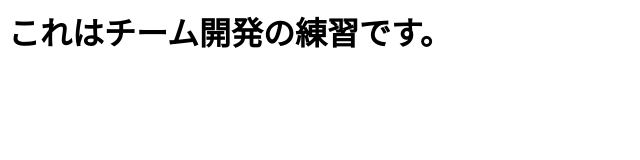
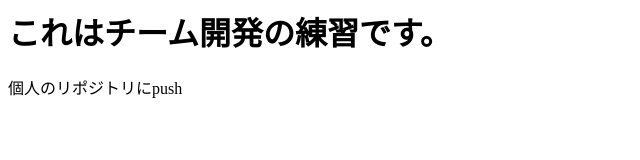
Before and after one commit to daitenn/recursion_practice, a plain HTML site: page index.html in a window 1280 px wide. Shown: the whole page, without its empty margins (0-640 px from the left). Drawn offline with Linux system fonts and the light colour scheme.

Commit message:
push my GitHub

```diff
--- a/index.html
+++ b/index.html
@@ -1 +1,2 @@
 <h1>これはチーム開発の練習です。</h1>
+<p>個人のリポジトリにpush</p>
```
